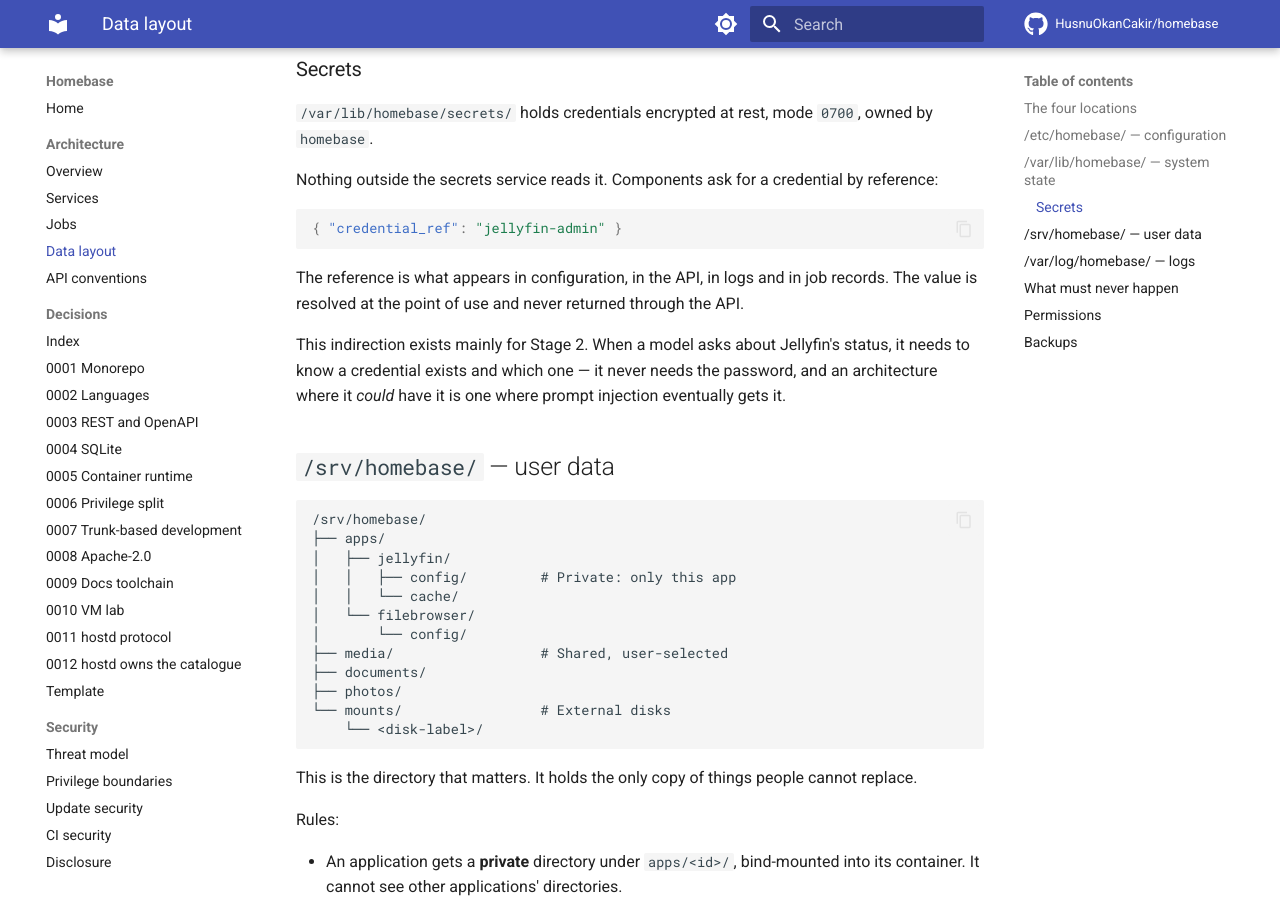
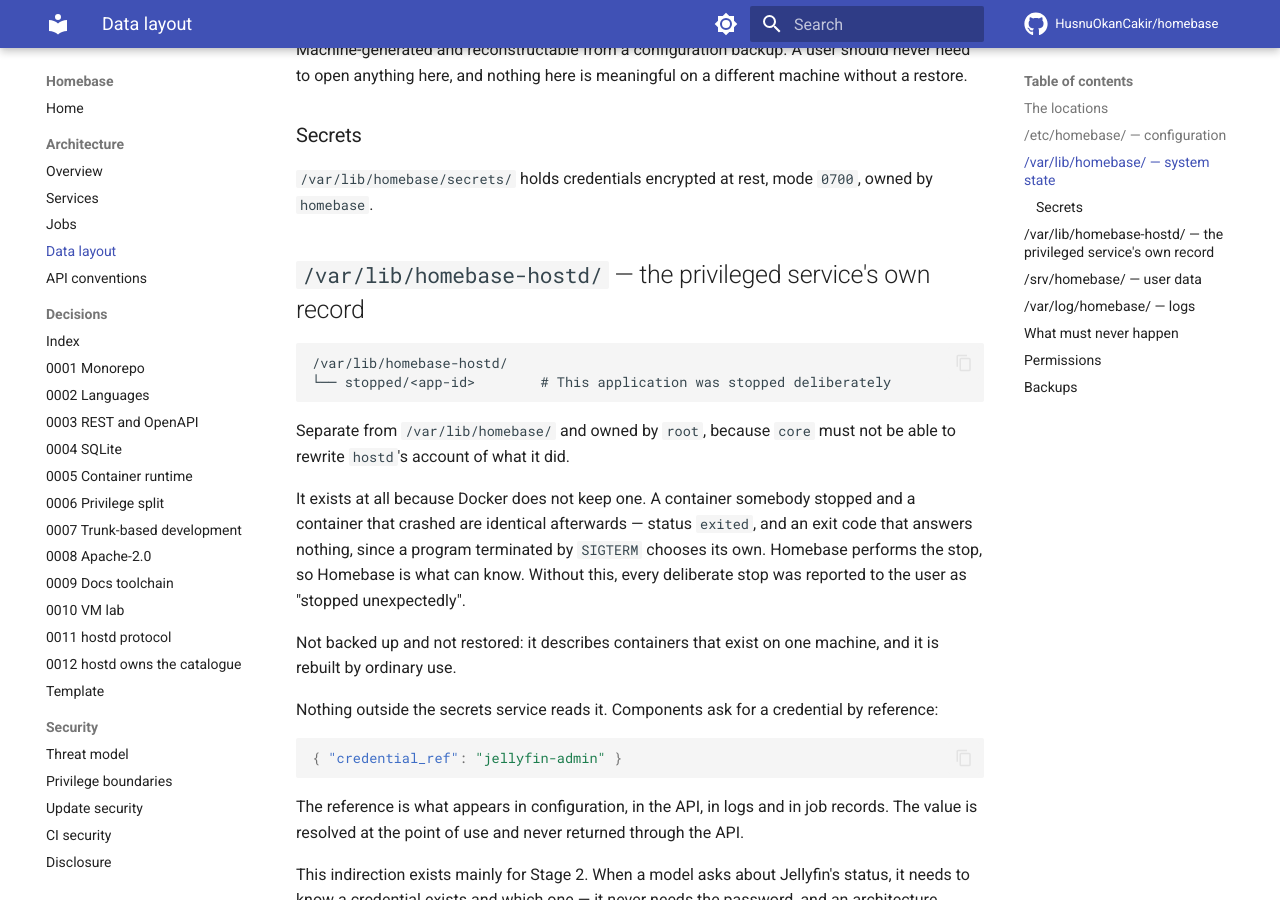
Before and after one commit to HusnuOkanCakir/homebase, an MkDocs documentation site: the page built from docs/architecture/data-layout.md, in a window 1280 px wide and 900 px high, scrolled down 1511 px. Built offline with MkDocs 1.6.1 and Material for MkDocs 9.7.7, drawn with Linux system fonts in a browser that asks for light colours; comment, search, counter and statistics services are not loaded; some of the changed text lies outside the part shown.

Commit message:
docs(architecture): record hostd's own state directory
/var/lib/homebase-hostd holds which applications were stopped
deliberately, owned by root because core must not be able to rewrite
hostd's account of what it did. The data-layout document described four
locations and there are now five.

Signed-off-by: Okan Cakir <h.okancakir@gmail.com>

````diff
--- a/docs/architecture/data-layout.md
+++ b/docs/architecture/data-layout.md
@@ -8,12 +8,13 @@ are only keepable if every component agrees on them from the beginning — retro
 directory layout onto software that already has users means migrating live data, which is
 the single most dangerous thing this project could do to itself.
 
-## The four locations
+## The locations
 
 | Path | Owner | Contents | Backed up | Survives reinstall |
 |---|---|---|---|---|
 | `/etc/homebase/` | `root:homebase` | Configuration | Config backup | Restored |
 | `/var/lib/homebase/` | `homebase:homebase` | System state, database | Config backup | Restored |
+| `/var/lib/homebase-hostd/` | `root:root` | `hostd`'s own bookkeeping | No | No |
 | `/srv/homebase/` | `homebase:homebase` | User and application data | Data backup | **In place** |
 | `/var/log/homebase/` | `homebase:homebase` | Logs | No | No |
 
@@ -57,6 +58,25 @@ restore.
 
 `/var/lib/homebase/secrets/` holds credentials encrypted at rest, mode `0700`, owned by
 `homebase`.
+
+## `/var/lib/homebase-hostd/` — the privileged service's own record
+
+```text
+/var/lib/homebase-hostd/
+└── stopped/<app-id>        # This application was stopped deliberately
+```
+
+Separate from `/var/lib/homebase/` and owned by `root`, because `core` must not be able to
+rewrite `hostd`'s account of what it did.
+
+It exists at all because Docker does not keep one. A container somebody stopped and a
+container that crashed are identical afterwards — status `exited`, and an exit code that
+answers nothing, since a program terminated by `SIGTERM` chooses its own. Homebase performs
+the stop, so Homebase is what can know. Without this, every deliberate stop was reported to
+the user as "stopped unexpectedly".
+
+Not backed up and not restored: it describes containers that exist on one machine, and it is
+rebuilt by ordinary use.
 
 Nothing outside the secrets service reads it. Components ask for a credential by reference:
 
@@ -142,6 +162,7 @@ backwards.
 | `/etc/homebase/*.yaml` | `root:homebase` | `0640` |
 | `/var/lib/homebase/` | `homebase:homebase` | `0750` |
 | `/var/lib/homebase/secrets/` | `homebase:homebase` | `0700` |
+| `/var/lib/homebase-hostd/` | `root:root` | `0700` |
 | `/srv/homebase/` | `homebase:homebase` | `0750` |
 | `/srv/homebase/apps/<id>/` | `homebase:homebase` | `0750` |
 | `/run/homebase/hostd.sock` | `root:homebase` | `0660` |
````
